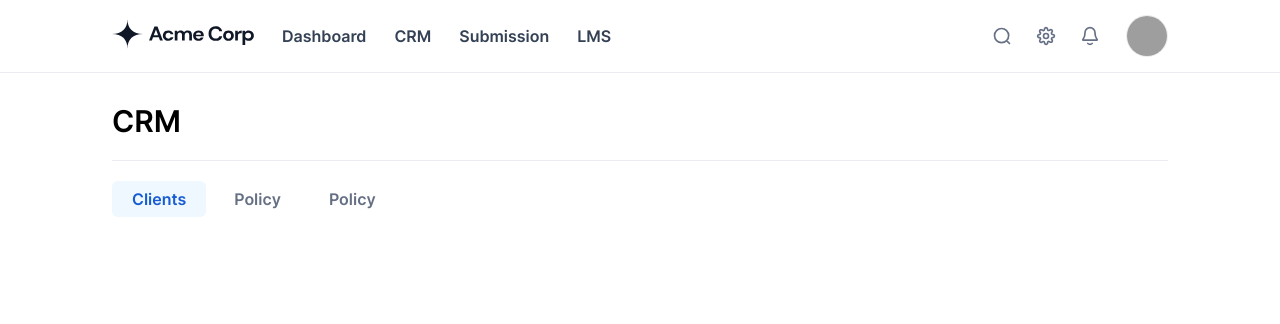
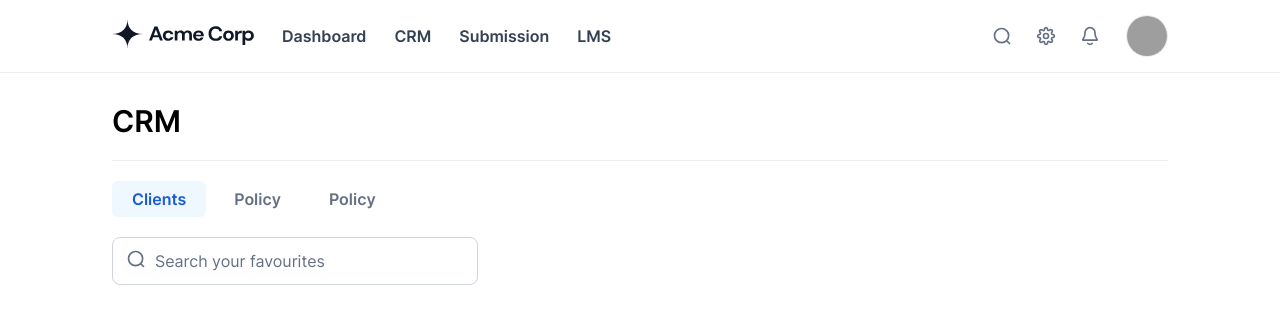
Before and after one commit to januard064/crm-webapps, a Next.js app: page /crm-page in a window 1280 px wide. Shown: the top 324 px of the page. Built offline with nearby package versions, Linux system fonts and the light colour scheme; grey boxes are pictures that could not be loaded.

Commit message:
provide search bar component

```diff
--- /dev/null
+++ b/components/search-bar/search-bar.js
@@ -0,0 +1,23 @@
+
+import styles from './search-bar.module.css'
+
+
+// import icon
+import SearchIcon from '../icons/search-icon'
+
+
+const SearchBar = () => {
+
+    return (
+        <div className={styles.searchContainer}>
+            <div className={styles.iconSearch}>
+                <SearchIcon />
+            </div>
+            <form>
+                <input placeholder="Search your favourites" className={styles.form} name={'search'} />
+            </form>
+        </div>
+    )
+}
+
+export default SearchBar
--- /dev/null
+++ b/components/search-bar/search-bar.module.css
@@ -0,0 +1,38 @@
+.searchContainer {
+    position: relative;
+}
+
+
+.searchContainer input {
+    padding-left: 42px;
+    border: 1px solid #D0D5DD;
+    border-radius: 8px;
+    font-size: 16px;
+    background-color: rgba(255, 255, 255, 0.3);
+    color: #667085;
+    height: 44px;
+    width: 320px;
+    font-family: "Inter-Regular";
+}
+
+.searchContainer input:focus {
+    border: 1px solid #D0D5DD;
+    outline: none;
+}
+
+.searchContainer input:active {
+    border: 1px solid #D0D5DD;
+    outline: none;
+}
+
+.searchContainer input::placeholder {
+    color: #667085;
+    font-size: 16px;
+    font-family: "Inter-Regular";
+}
+
+.iconSearch {
+    position: absolute;
+    top: 12px;
+    left: 14px;
+}
--- a/pages/crm-page/index.js
+++ b/pages/crm-page/index.js
@@ -5,6 +5,7 @@ import Styles from './crm-page.module.css'
 // import components
 import TitleSeparator from "@/components/title-separator/title-separator"
 import Button from '@/components/button/button'
+import SearchBar from '@/components/search-bar/search-bar'
 
 const CrmPage = () => {
 
@@ -41,6 +42,10 @@ const CrmPage = () => {
                         ))
                     }
                 </div>
+
+                <div style={{ marginTop:'20px' }}>
+                    <SearchBar />
+                </div>
             </div>
         </>
 
--- a/styles/globals.css
+++ b/styles/globals.css
@@ -1,7 +1,12 @@
 body {
     padding: 0;
     margin: 0;
-  }
+}
+
+@font-face {
+    font-family: "Inter-Regular";
+    src: url('../font-family/inter/Inter-Regular.ttf');
+}
 
 @font-face {
     font-family: "Inter-SemiBold";
```
